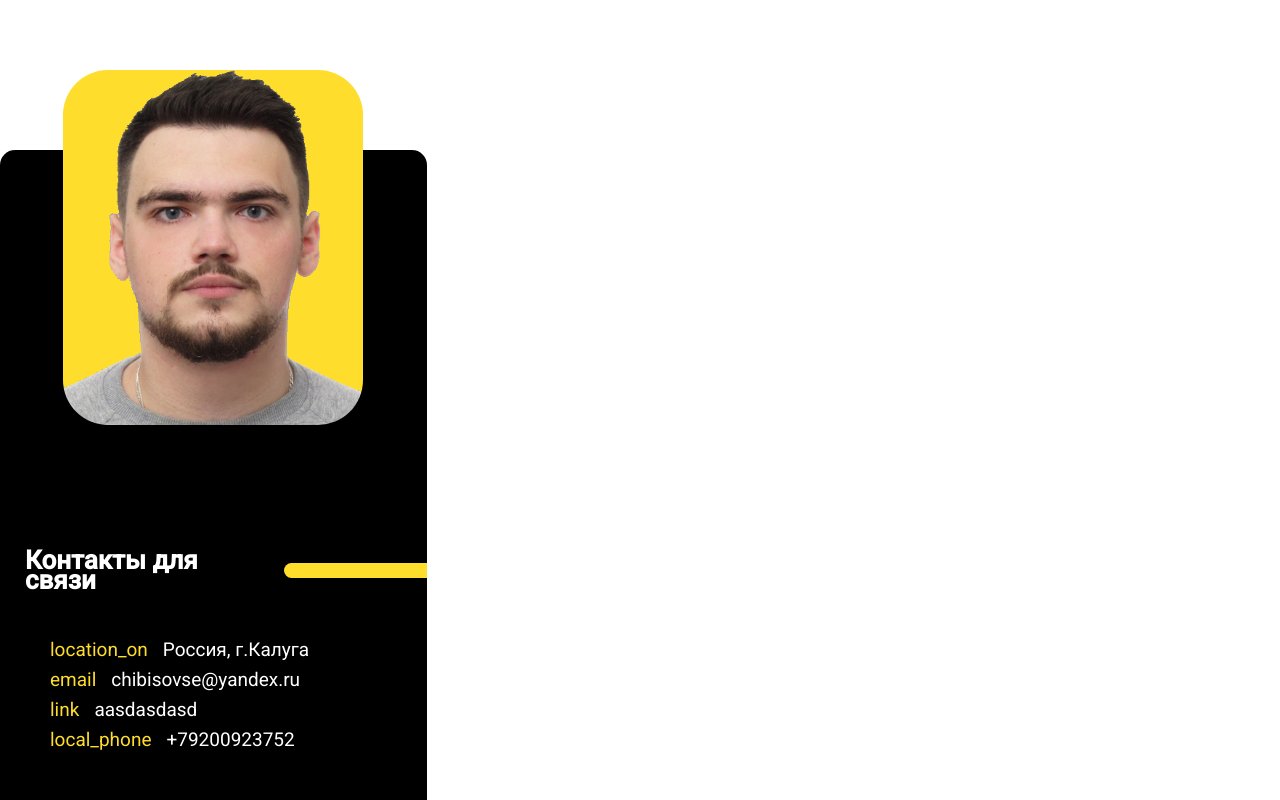
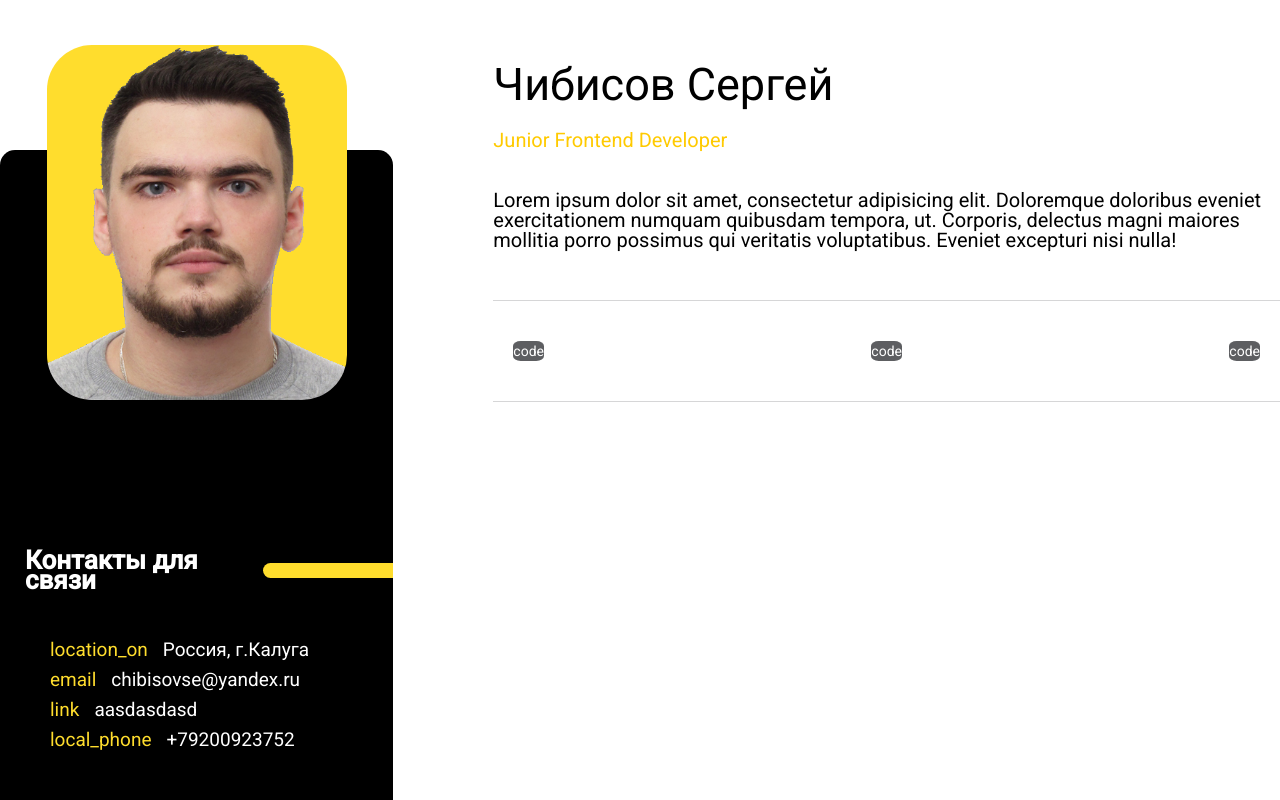
Before and after one commit to CheeSerj/cv, an Angular app: page /cv in a window 1280 px wide. Shown: the top 800 px of the page. Built offline with nearby package versions, Linux system fonts and the light colour scheme.

Commit message:
added custom scroll, added styles for content panel

```diff
--- a/src/app/main/cv/cv.component.html
+++ b/src/app/main/cv/cv.component.html
@@ -135,5 +135,21 @@
   </div>
 
   <div class="content">
+    <div class="content__full-name">
+      <span>Чибисов Сергей</span>
+    </div>
+    <div class="content__job-title">
+      Junior Frontend Developer
+    </div>
+    <div class="content__about-me">
+      Lorem ipsum dolor sit amet, consectetur adipisicing elit. Doloremque doloribus eveniet exercitationem numquam quibusdam tempora, ut. Corporis, delectus magni maiores mollitia porro possimus qui veritatis voluptatibus. Eveniet excepturi nisi nulla!
+    </div>
+
+    <div class="content__decor">
+      <mat-icon class="content__decor--icon">code</mat-icon>
+      <mat-icon class="content__decor--icon">code</mat-icon>
+      <mat-icon class="content__decor--icon">code</mat-icon>
+    </div>
   </div>
+
 </div>
--- a/src/app/main/cv/cv.component.scss
+++ b/src/app/main/cv/cv.component.scss
@@ -3,7 +3,7 @@ $yellow: #ffdd2d;
   margin: 50px 30px 0 30px;
 }
 
-@mixin hobbies{
+@mixin hobbies {
   margin: 50px 30px 50px 30px;
 }
 
@@ -17,6 +17,7 @@ $yellow: #ffdd2d;
   width: 80px;
   height: 80px;
 }
+
 .hobbies-icon {
   width: 60px;
   height: 60px;
@@ -25,7 +26,6 @@ $yellow: #ffdd2d;
 .container {
   display: flex;
   justify-content: center;
-  align-items: center;
   margin-top: 150px;
   background: #ffffff;
 }
@@ -54,7 +54,7 @@ $yellow: #ffdd2d;
     flex-direction: column-reverse;
   }
 
-  &__rectangle{
+  &__rectangle {
     width: 95px;
     height: 95px;
     border-radius: 25%;
@@ -82,7 +82,7 @@ $yellow: #ffdd2d;
 
     &--img {
       position: absolute;
-      top: 70px;
+      top: 45px;
       width: 300px;
       border-radius: 45px;
     }
@@ -209,21 +209,22 @@ $yellow: #ffdd2d;
       justify-content: space-between;
       align-items: center;
     }
-    &--icons{
+
+    &--icons {
       display: flex;
       justify-content: center;
       align-items: center;
       flex-wrap: wrap;
 
-      &--books{
+      &--books {
         @include hobbies;
       }
 
-      &--games{
+      &--games {
         @include hobbies;
       }
 
-      &--program{
+      &--program {
         @include hobbies;
       }
     }
@@ -232,7 +233,54 @@ $yellow: #ffdd2d;
 
 .content {
   width: 1000px;
-  background: #e8e8e8;
   margin-bottom: 150px;
+  height: 100vh;
+  margin-left: 100px;
 
+  &__full-name {
+    font-size: 45px;
+    position: absolute;
+    top: 75px;
+  }
+
+  &__job-title {
+    font-size: 20px;
+    color: #ffca00;
+    position: absolute;
+    top: 130px;
+  }
+
+  &__about-me{
+    font-size: 20px;
+    margin-top: 40px;
+  }
+
+  &__decor{
+    height: 100px;
+    width: 100%;
+    border-left: none;
+    border-right: none;
+    border-top: 1px solid rgba(52, 54, 58, 0.2);
+    border-bottom: 1px solid rgba(52, 54, 58, 0.2);
+    display: flex;
+    justify-content: space-between;
+    align-items: center;
+    margin-top: 50px;
+    &--icon {
+      display: flex;
+      justify-content: center;
+      align-items: center;
+      border-radius: 25%;
+      background: rgba(52, 54, 58, 0.8);
+      color: #ffffff;
+      margin: 0 20px;
+
+      .mat-icon {
+        display: flex;
+        justify-content: center;
+        align-items: center;
+
+      }
+    }
+  }
 }
--- a/src/styles.scss
+++ b/src/styles.scss
@@ -2,3 +2,13 @@
 
 html, body { height: 100%; }
 body { margin: 0; font-family: Roboto, "Helvetica Neue", sans-serif; }
+
+::-webkit-scrollbar {
+  height: 3px;
+  width: 5px;
+}
+
+::-webkit-scrollbar-thumb {
+  border-radius: 5px;
+  background: 3px rgba(54, 54, 54, 0.7);
+}
```
